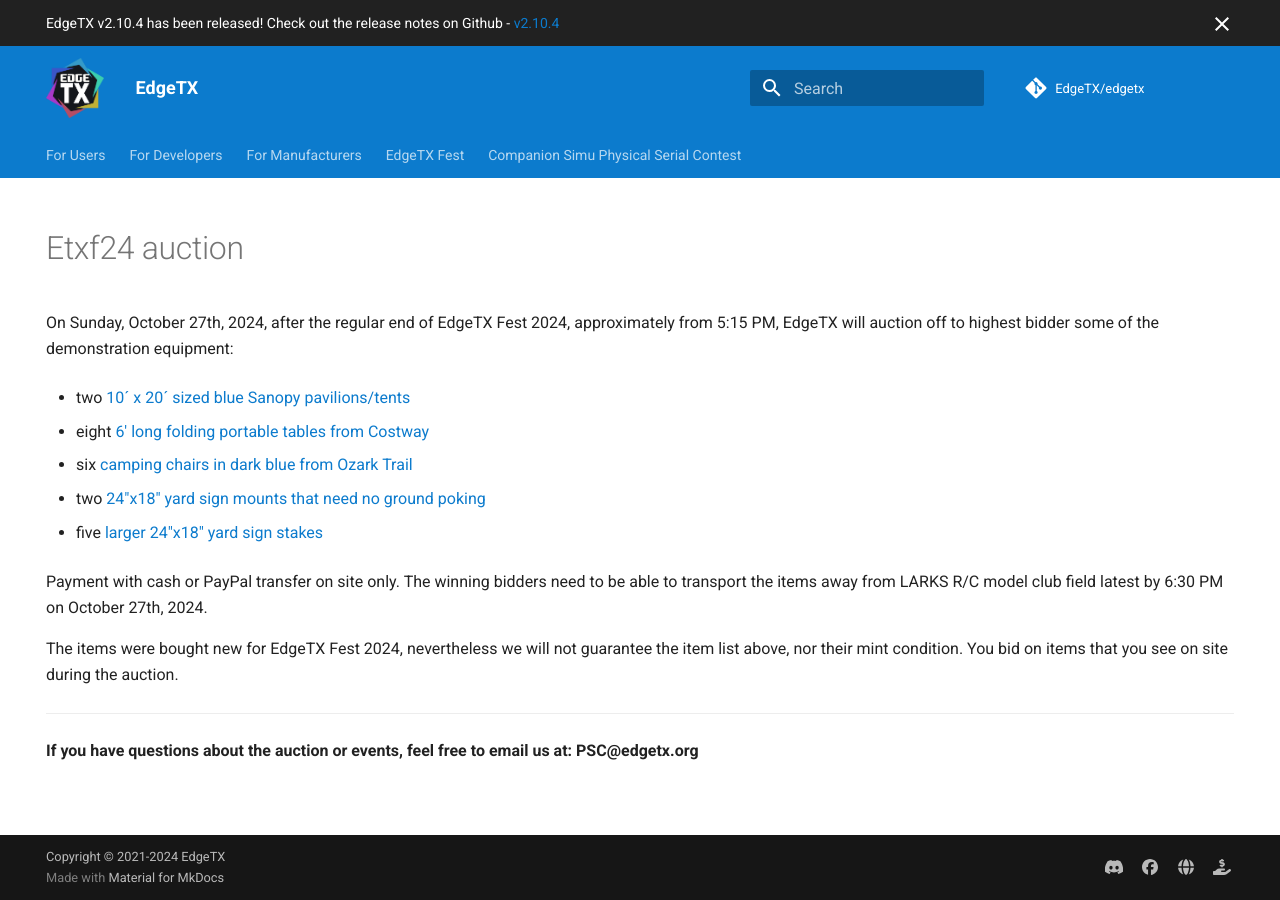
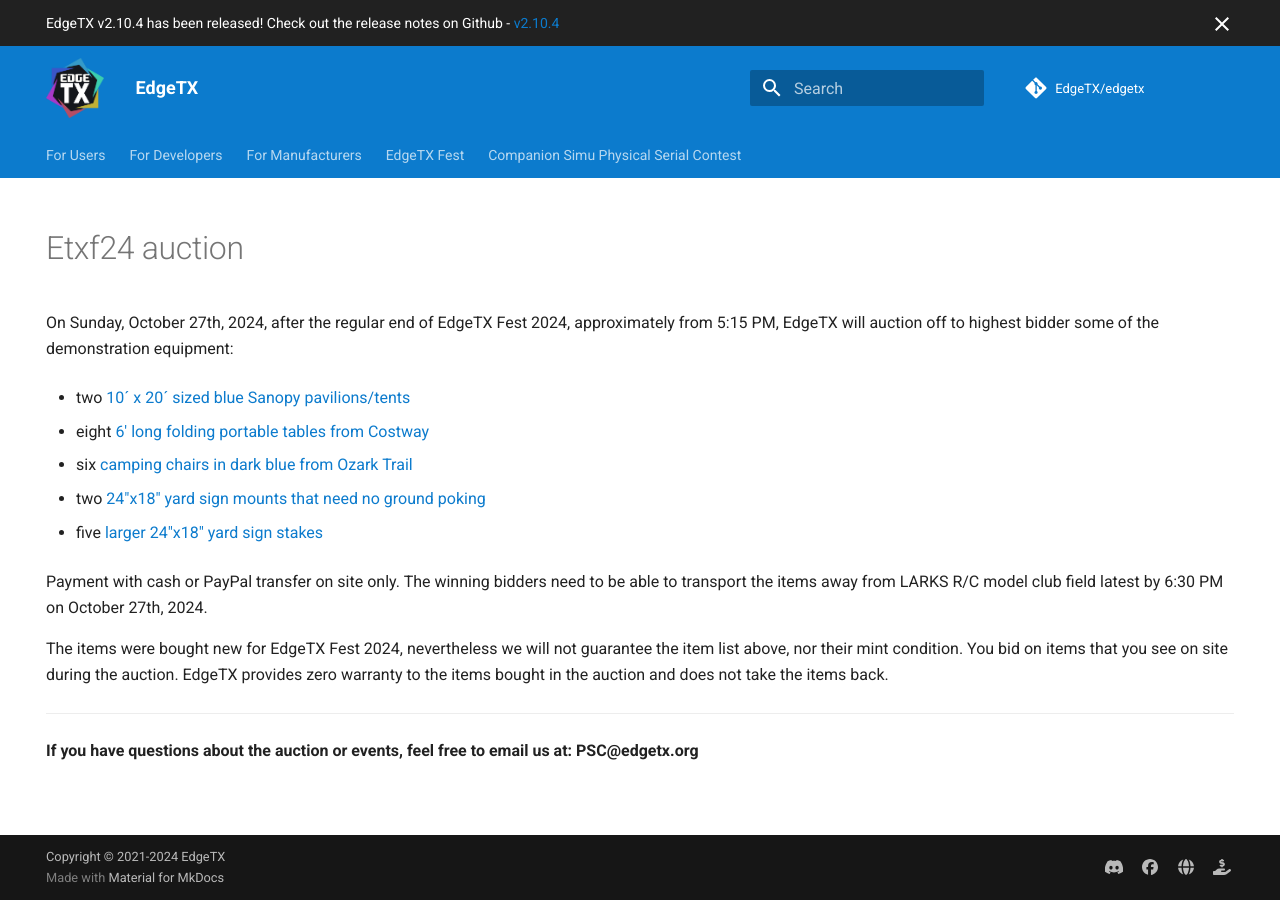
Before and after one commit to EdgeTX/edgetx.github.io, an MkDocs documentation site: the page built from docs/etxf24_auction.md, in a window 1280 px wide. Built offline with MkDocs 1.6.1 and Material for MkDocs 9.7.7, drawn with Linux system fonts in a browser that asks for light colours; comment, search, counter and statistics services are not loaded.

Commit message:
Further disclaimer

```diff
--- a/docs/etxf24_auction.md
+++ b/docs/etxf24_auction.md
@@ -18,7 +18,7 @@
 
 Payment with cash or PayPal transfer on site only. The winning bidders need to be able to transport the items away from LARKS R/C model club field latest by 6:30 PM on October 27th, 2024.
 
-The items were bought new for EdgeTX Fest 2024, nevertheless we will not guarantee the item list above, nor their mint condition. You bid on items that you see on site during the auction.
+The items were bought new for EdgeTX Fest 2024, nevertheless we will not guarantee the item list above, nor their mint condition. You bid on items that you see on site during the auction. EdgeTX provides zero warranty to the items bought in the auction and does not take the items back.
 
 ---
 
```
